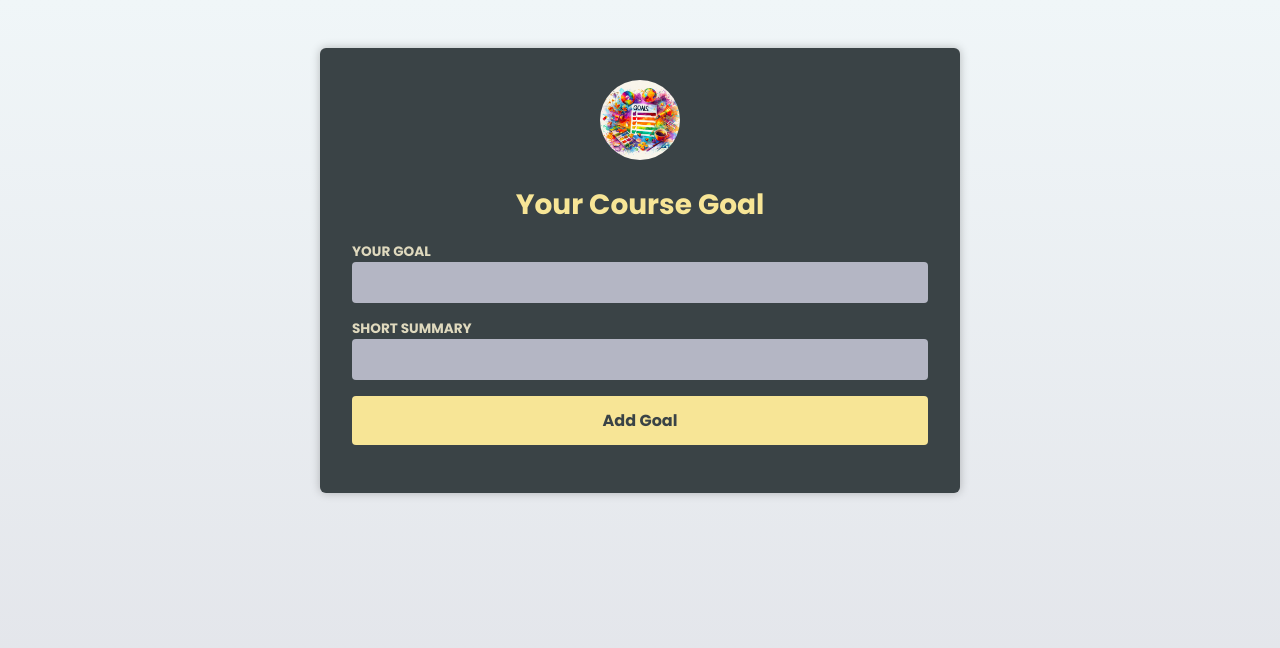
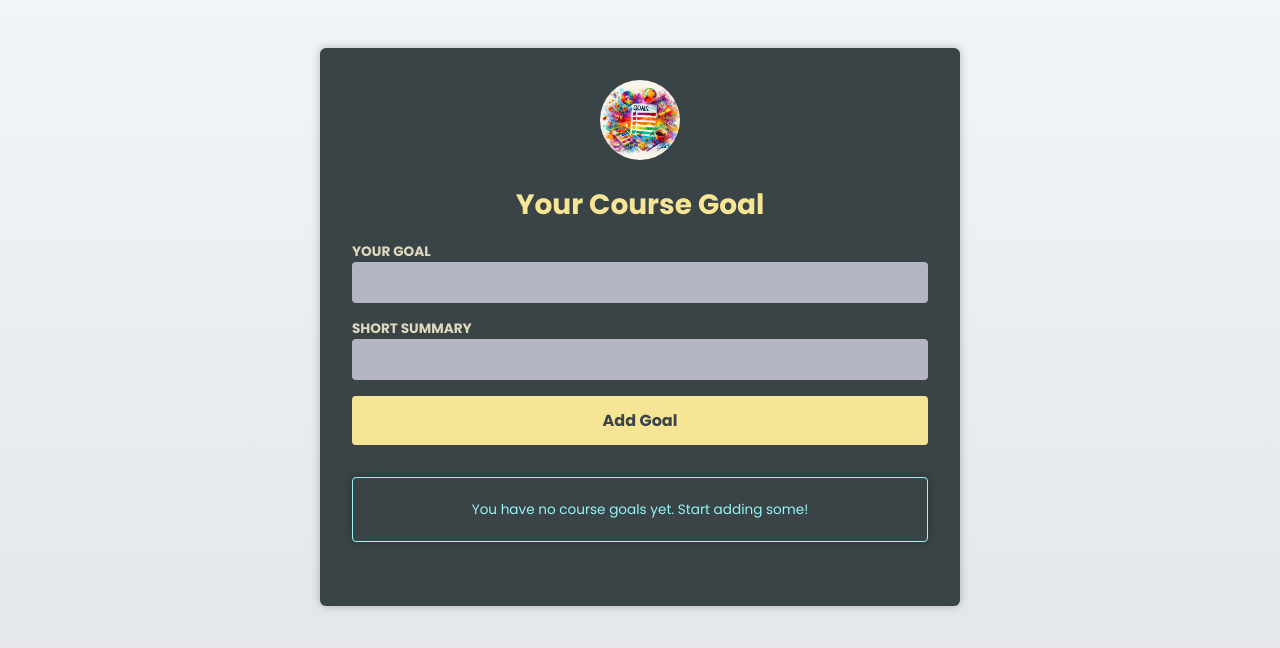
Before and after one commit to MahdiAtlas2004/goals, a React (Vite) app: page / in a window 1280 px wide. Shown: the top 648 px of the page. Built offline with nearby package versions, Linux system fonts and the light colour scheme.

Commit message:
Adding InfoBox.tsx component for showing hints and warnings for user.

```diff
--- a/src/components/CourseGoalList.tsx
+++ b/src/components/CourseGoalList.tsx
@@ -1,5 +1,7 @@
+import { type ReactNode } from "react";
+import { type CourseGoal as CGoal } from "../App.tsx";
 import CourseGoal from "./CourseGoal.tsx";
-import { type CourseGoal as CGoal } from "../App.tsx";
+import InfoBox from "./InfoBox.tsx";
 
 // Defining type for the array of goals that are coming as props
 type CourseGoalListProps = {
@@ -11,17 +13,43 @@
   goals,
   onDeleteGoal,
 }: CourseGoalListProps) {
+  // rendering infobox hint mode while there is no goals.
+  if (goals.length === 0) {
     return (
+      <InfoBox mode="hint">
+        You have no course goals yet. Start adding some!
+      </InfoBox>
+    );
+  }
+
+  let warningBox: ReactNode;
+  // rendering infobox warning mode while there is 4 or more goals.
+  if (goals.length >= 4) {
+    warningBox = (
+      <InfoBox mode="warning" severity="medium">
+        You're collecting a lot of goals. Don't put too much on your plate!
+      </InfoBox>
+    );
+  }
+
+  return (
+    <>
+      {warningBox}
       <ul>
         {goals.map((goal) => {
           return (
             <li key={goal.id}>
-            <CourseGoal id={goal.id} title={goal.title} onDelete={onDeleteGoal}>
+              <CourseGoal
+                id={goal.id}
+                title={goal.title}
+                onDelete={onDeleteGoal}
+              >
                 <p>{goal.description}</p>
               </CourseGoal>
             </li>
           );
         })}
       </ul>
+    </>
   );
 }
--- /dev/null
+++ b/src/components/InfoBox.tsx
@@ -0,0 +1,27 @@
+import { type ReactNode } from "react";
+
+type InfoBoxProps = {
+  // Using literal combined by union type to accept only specifc strings, not every string.
+  mode: "hint" | "warning";
+  // The ? mark after severity type tells that the severty type in InfoBoxProps type is optional.
+  // This is a special typescript syntax that helps us to set types that can be ignored.
+  severity?: "low" | "medium" | "high";
+  children: ReactNode;
+};
+
+export default function InfoBox({ mode, severity, children }: InfoBoxProps) {
+  if (mode === "hint") {
+    return (
+      <aside className="infobox infobox-hint">
+        <p>{children}</p>
+      </aside>
+    );
+  }
+
+  return (
+    <aside className={`infobox infobox-warning warning--${severity}`}>
+      <h2>Warning</h2>
+      <p>{children}</p>
+    </aside>
+  );
+}
```
Lines whose indentation alone changed are shown as unchanged.
